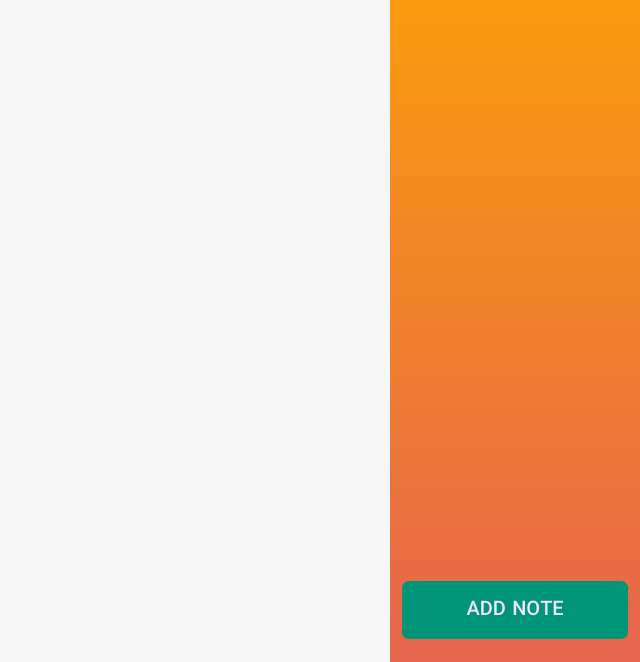
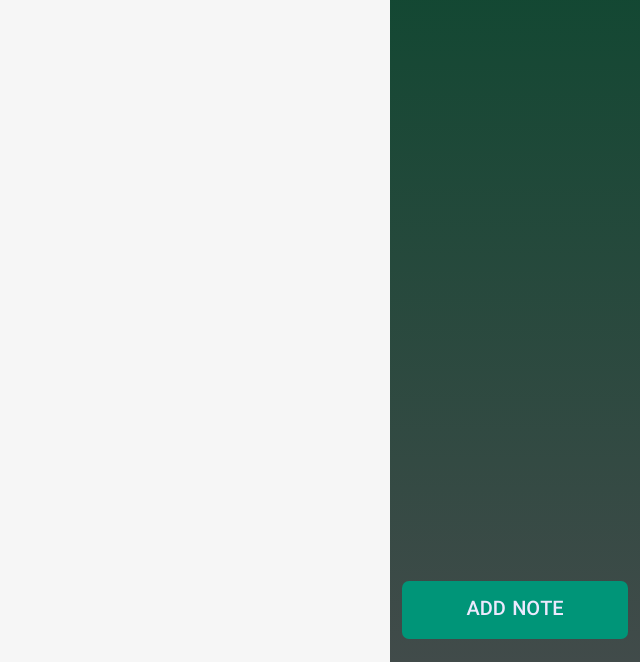
Before and after one commit to negarj94/Note-App, a plain HTML site: page index.html in a window 1280 px wide. Shown: the part 138-800 px from the top of the page, without its empty margins (640-1280 px from the left). Drawn offline with Linux system fonts and the light colour scheme.

Commit message:
Update style.css
change color of side bar

```diff
--- a/css/style.css
+++ b/css/style.css
@@ -42,7 +42,7 @@ body {
   top: 0;
   right: 0;
   border-radius: 100px 0 0 0;
-  background: linear-gradient(180deg, #ffA500, #E5654D);
+  background: linear-gradient(180deg,  #0a472e, #414b4a);
   display: flex;
   flex-direction: column;
   transition: all 0.3s ease-out;
```
